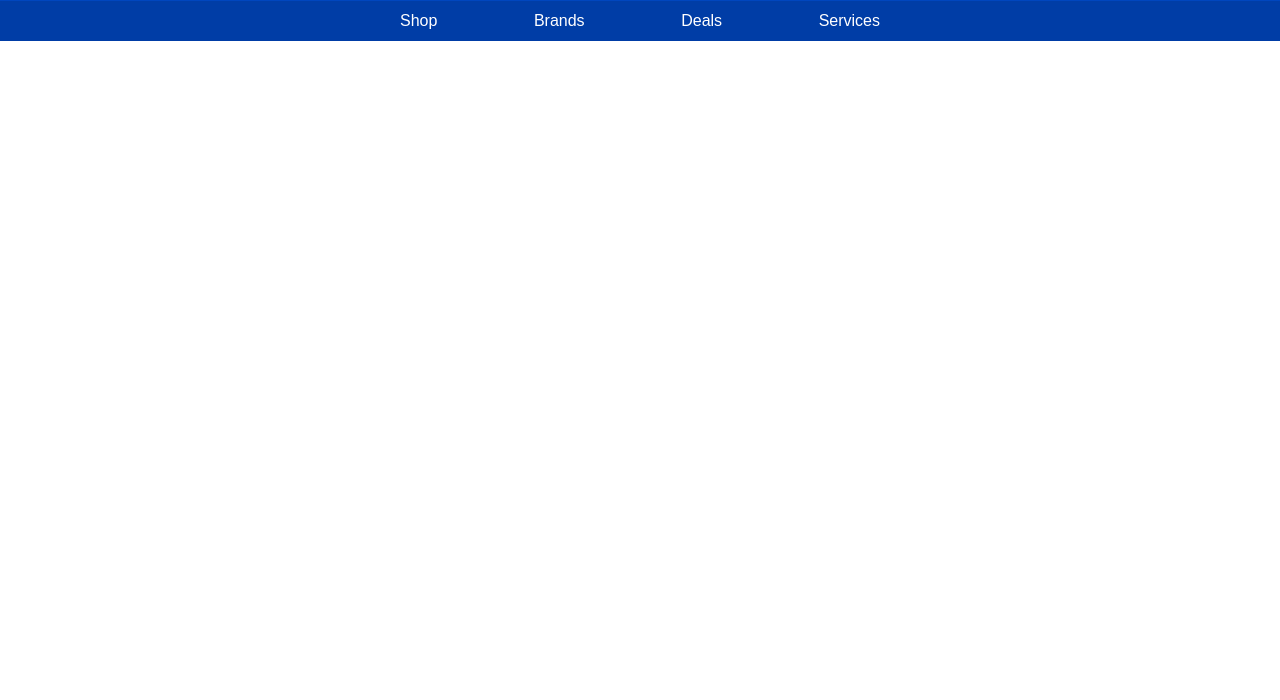
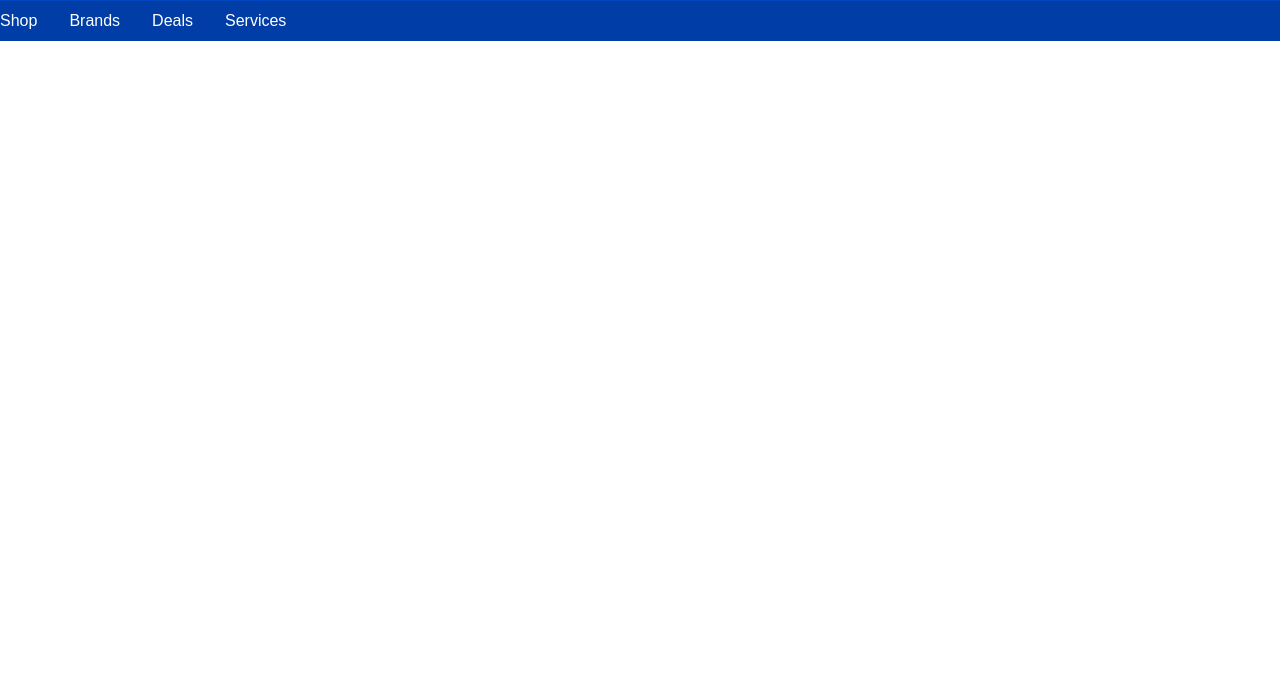
Before and after one commit to jmbrando/best-buy-header, a plain HTML site: page index.html in a window 1280 px wide. Shown: the part 100-800 px from the top of the page. Drawn offline with Linux system fonts and the light colour scheme.

Commit message:
fixed navigation

```diff
--- a/css/style.css
+++ b/css/style.css
@@ -46,8 +46,6 @@ header > div > ul:last-of-type {
   justify-content: space-between;
 }
 
-
-
 header form input {
   width: 100%;
   padding: 0.5rem 2rem 0.5rem 0.5rem;
@@ -68,6 +66,10 @@ header .dk-blue {
   margin-top: 1rem;
 }
 
-header nav {
-  width: 30rem;
+header .dk-blue ul {
+  justify-content: flex-start;
 }
+
+header .dk-blue ul li {
+  margin-right: 2rem;
+}
```
